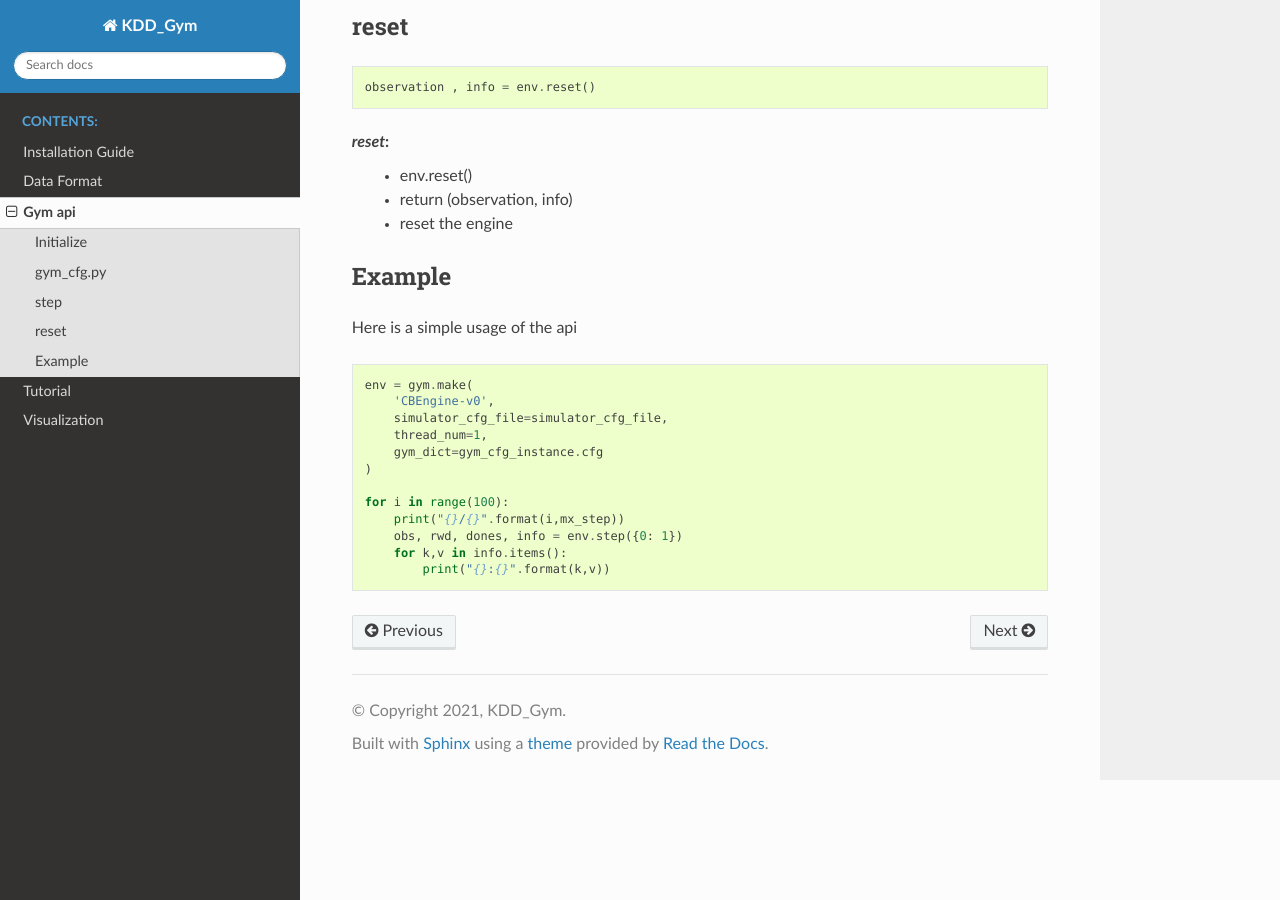
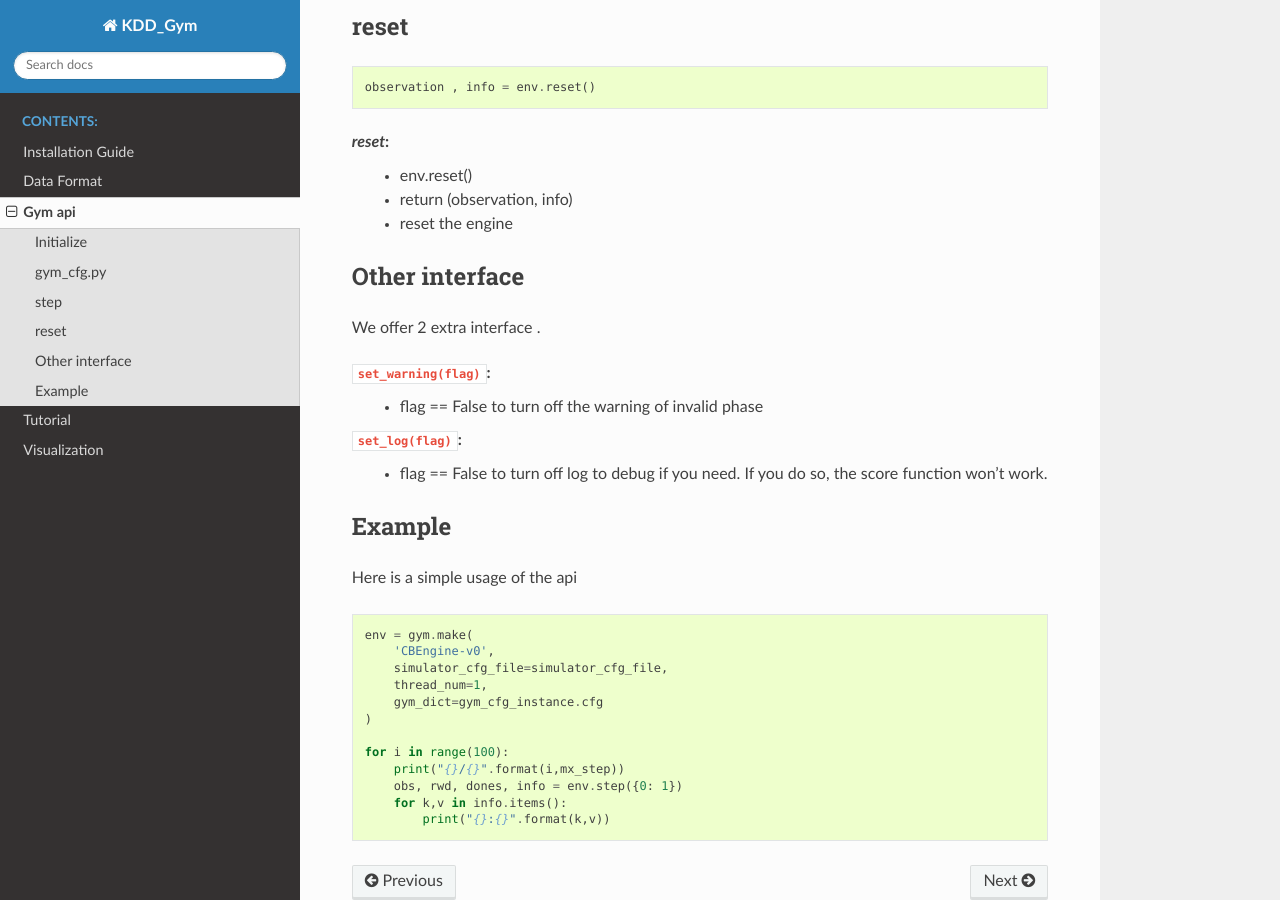
Before and after one commit to CityBrainChallenge/KDDCup2021-CityBrainChallenge, a Sphinx documentation site: the page built from docs/gym.rst, in a window 1280 px wide and 900 px high, scrolled down 3265 px. Built offline with Sphinx 7.4.7 and the Read the Docs theme 2.0.0, drawn with Linux system fonts in a browser that asks for light colours.

Commit message:
Update
1. url in installation
2. token and yarn in ui
3. set_log and set_warning in gym

```diff
--- a/docs/gym.rst
+++ b/docs/gym.rst
@@ -59,7 +59,7 @@ step
     observation, reward, dones, info = env.step(action)
 
 
-`step`:
+``step``:
     - env.step(action)
     - return observation, reward, info, dones
 
@@ -155,7 +155,17 @@ reset
     - return (observation, info)
     - reset the engine
 
+==================
+Other interface
+==================
 
+We offer 2 extra interface .
+
+``set_warning(flag)``:
+    - flag == False to turn off the warning of invalid phase
+
+``set_log(flag)``:
+    - flag == False to turn off log to debug if you need. If you do so, the score function won't work.
 
 =========
 Example
--- a/docs/visualization.rst
+++ b/docs/visualization.rst
@@ -3,7 +3,7 @@
 Visualization
 ==================
 
-Engine could log replay file. You could follow these steps to easily use these files to get visualization of your algorithm.
+Engine could log replay file. You could follow these steps to easily use these files to get visualization of your algorithm. But `mapbox token` and `yarn` is required.
 
 
 1. Put the ``lightinfo.json``, ``roadinfo.json``, ``time*.json`` from `/log` to `/ui/src/log`
@@ -11,6 +11,7 @@ Engine could log replay file. You could follow these steps to easily use these f
 
 .. code-block::
 
+    mapboxgl.accessToken = Your_Token;
     this.maxTime = max_value_of_*_of_time*.json
 
 3. cd to `/ui`
```
Also changed, not shown: docs/installation.rst (+4 -4 lines).
